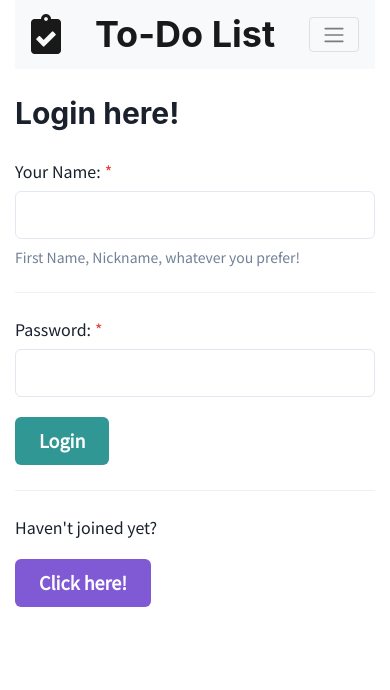
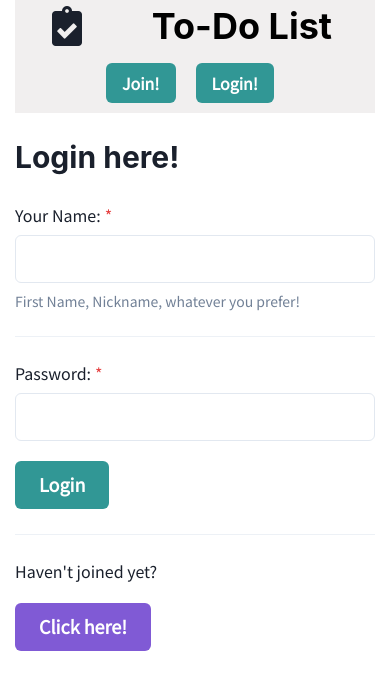
Before and after one commit to tchestnut85/to-do-app, a React (Create React App) app in the folder client/: page / in a window 390 px wide. Shown: the top 690 px of the page. Built offline with nearby package versions, Linux system fonts and the light colour scheme.

Commit message:
Refactored navbar to remove Bootstrap dropdown and use CSS flexbox for mobile responsiveness.

```diff
--- a/client/src/App.js
+++ b/client/src/App.js
@@ -1,6 +1,7 @@
 import './index.css';
 import 'bootstrap/dist/css/bootstrap.min.css';
 
+import React, { useState } from 'react';
 import { Route, BrowserRouter as Router, Switch } from 'react-router-dom';
 
 import CreateTodo from './pages/CreateTodos';
@@ -8,15 +9,16 @@ import EditTodo from './pages/EditTodos';
 import Login from './components/Login';
 import Nav from './components/Nav';
 import NotFound from './pages/NotFound';
-import React from 'react';
 import Signup from './pages/Signup';
 import TodoList from './pages/TodoList';
 
 function App() {
+	const [currentPage, setCurrentPage] = useState(null);
+
 	return (
 		<Router>
 			<div className='container'>
-				<Nav />
+				<Nav currentPage={currentPage} setCurrentPage={setCurrentPage} />
 				<Switch>
 					<Route exact path='/' component={Login} />
 					<Route exact path='/signup' component={Signup} />
--- a/client/src/components/Nav/index.js
+++ b/client/src/components/Nav/index.js
@@ -4,48 +4,36 @@ import Auth from '../../utils/auth';
 import { Link } from 'react-router-dom';
 import React from 'react';
 
-const Nav = () => {
+const Nav = props => {
 	const logout = event => {
 		event.preventDefault();
 		Auth.logout();
 	};
 
 	return (
-		<nav className='navbar navbar-expand-lg navbar-light bg-light'>
+		<nav className='nav'>
 			<div className='navbar-brand'>
 				<i className='fa-2x fas fa-clipboard-check'></i>
 			</div>
-			<Link to='/' className='navbar-brand'>
-				<Heading as='h1' size='2xl'>
+			<Link to='/' className='navbar-brand '>
+				<Heading className='nav-title' as='h1' size='2xl'>
 					To-Do List
 				</Heading>
 			</Link>
-			<button
-				className='navbar-toggler'
-				type='button'
-				data-toggle='collapse'
-				data-target='#navbarToggle'
-				aria-controls='navbarToggle'
-				aria-expanded='false'
-				aria-label='Toggle navigation'
-			>
-				<span className='navbar-toggler-icon'></span>
-			</button>
-			<div id='navbarToggle' className='collapse navbar-collapse'>
-				<ul className='navbar-nav nav-items ml-auto'>
+			<ul className='navbar-items'>
 				{Auth.loggedIn() ? (
 					<>
-							<li className='nav-item navbar-item'>
+						<li className='nav-item'>
 							<Link to='/todos'>
-									<Button colorScheme={'teal'}>All Items</Button>
+								<Button colorScheme={'telegram'}>All Items</Button>
 							</Link>
 						</li>
-							<li className='nav-item navbar-item'>
+						<li className='nav-item'>
 							<Link to='/create'>
 								<Button colorScheme={'telegram'}>Create Item</Button>
 							</Link>
 						</li>
-							<li className='nav-item navbar-item'>
+						<li className='nav-item'>
 							<Button onClick={logout} colorScheme={'purple'}>
 								Logout
 							</Button>
@@ -54,19 +42,18 @@ const Nav = () => {
 				) : (
 					<>
 						<li>
-								<Link to='/signup' className='nav-link'>
-									Join!
+							<Link to='/signup' className='nav-item'>
+								<Button colorScheme={'teal'}>Join!</Button>
 							</Link>
 						</li>
 						<li>
-								<Link to='/' className='nav-link'>
-									Login!
+							<Link to='/' className='nav-item'>
+								<Button colorScheme={'teal'}>Login!</Button>
 							</Link>
 						</li>
 					</>
 				)}
 			</ul>
-			</div>
 		</nav>
 	);
 };
--- a/client/src/index.css
+++ b/client/src/index.css
@@ -25,6 +25,30 @@ h2 {
 	padding: 35px 15px;
 }
 
+.nav {
+	background-color: rgb(241, 239, 239);
+	padding: 0 10px 10px 10px;
+	display: flex;
+	align-items: center;
+	text-align: center;
+	justify-content: space-around;
+}
+
+.navbar-brand {
+	padding-left: 20px;
+}
+
+.nav-title,
+.nav-title:active {
+	text-decoration: none;
+	color: black;
+}
+
+.navbar-items {
+	display: flex;
+	list-style-type: none;
+}
+
 .nav-item {
 	margin: 5px 10px;
 	color: white;
@@ -32,6 +56,10 @@ h2 {
 
 .nav-item button a:hover {
 	color: white;
+}
+
+.active {
+	opacity: 1.5;
 }
 
 .btn {
@@ -57,3 +85,11 @@ h2 {
 .item-level {
 	padding: 10px 0;
 }
+
+@media screen and (max-width: 991px) {
+	.navbar-items {
+		margin-top: 10px;
+		flex-direction: row;
+		justify-content: center;
+	}
+}
```
Also changed, not shown: 1 other file (tests, documents, lock files or other folders). Lines whose indentation alone changed are shown as unchanged.
